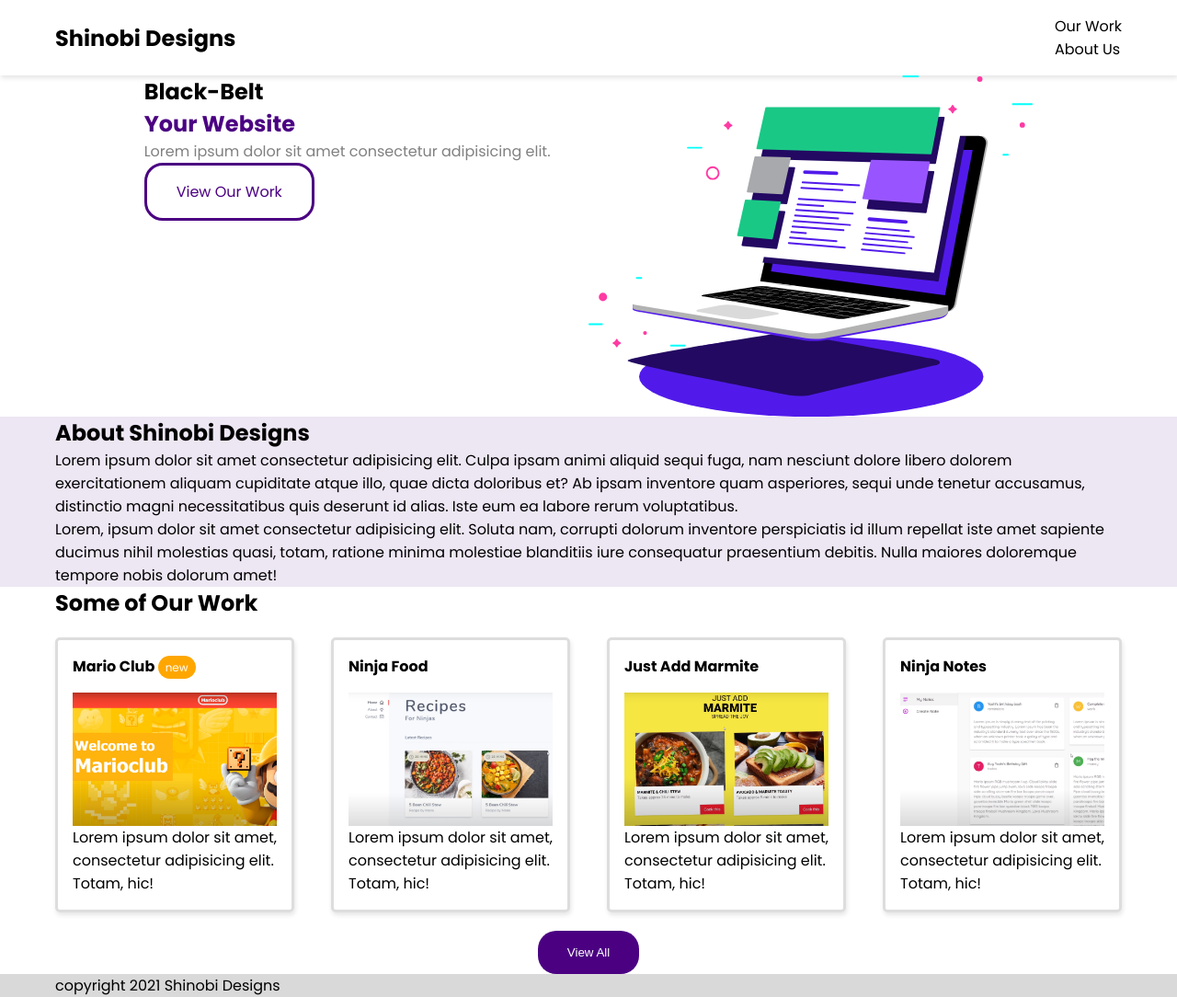
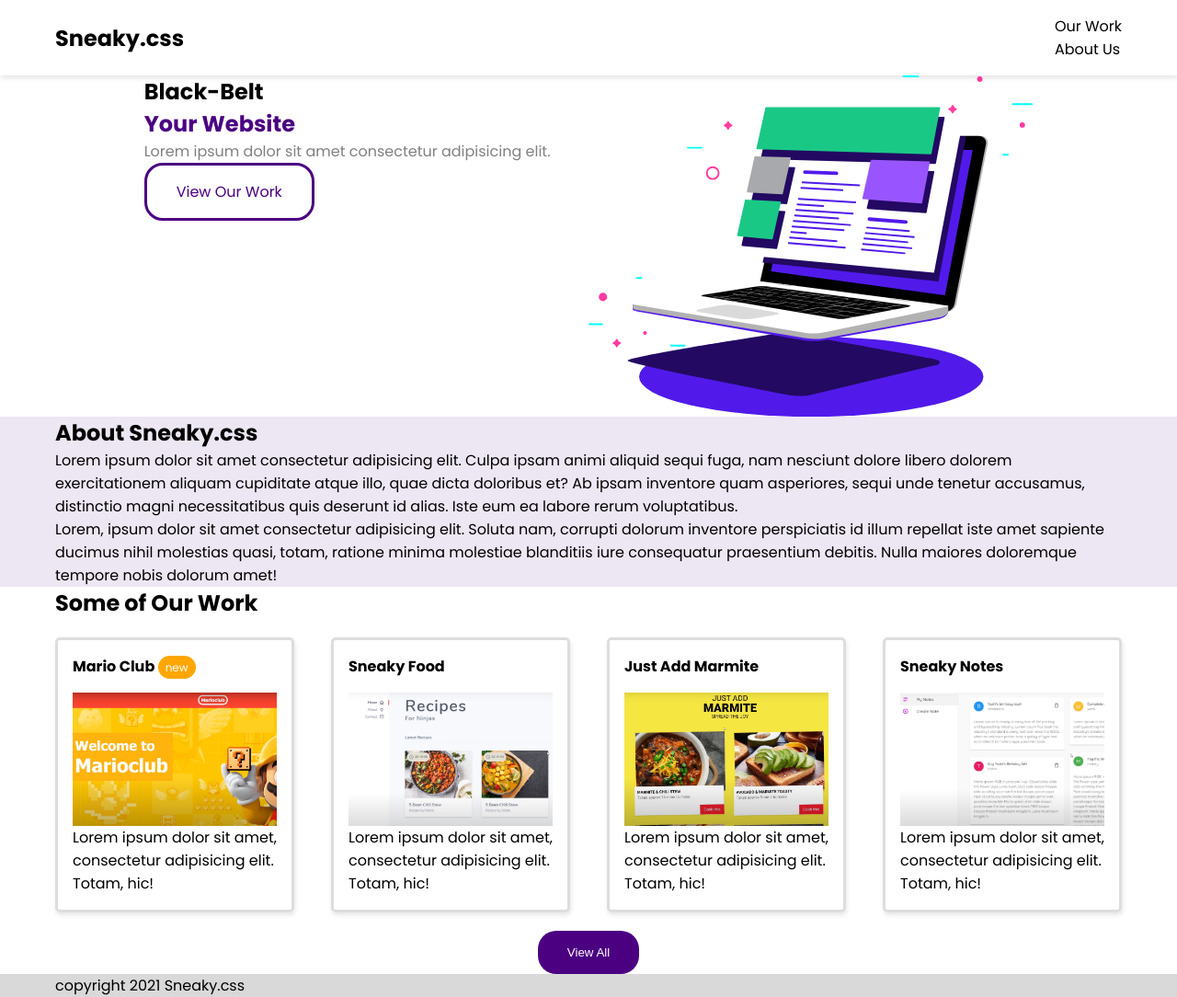
Before and after one commit to ThatGuyJamal/sneaky.css, a website: page example.html in a window 1280 px wide. Shown: the whole page at 92% size. Drawn offline with Linux system fonts and the light colour scheme.

Commit message:
chore: html page updates

```diff
--- a/homepage.html
+++ b/example.html
@@ -10,7 +10,7 @@
     <!-- navbar -->
     <nav class="navbar justify-between">
       <div class="container">
-        <h1 class="site-title">Shinobi Designs</h1>
+        <h1 class="site-title">Sneaky.css</h1>
         <ul class="display-f">
           <li class="ml-1 text-hover-secondary">
             <a href="#work">Our Work</a>
@@ -34,7 +34,7 @@
             Lorem ipsum dolor sit amet consectetur adipisicing elit.
           </p>
           <a
-            href="#work"
+            href="/"
             class="btn-outlined-secondary text-secondary text-hover-white"
             >View Our Work</a
           >
@@ -48,7 +48,7 @@
     <!-- about -->
     <section id="about" class="bg-secondary-light-9 mt-5 pt-4 pb-4">
       <div class="container">
-        <h2 class="mb-2">About Shinobi Designs</h2>
+        <h2 class="mb-2">About Sneaky.css</h2>
         <p>
           Lorem ipsum dolor sit amet consectetur adipisicing elit. Culpa ipsam
           animi aliquid sequi fuga, nam nesciunt dolore libero dolorem
@@ -86,7 +86,7 @@
           </div>
           <div class="col-12-xs col-6-md col-3-lg">
             <div class="card p-0">
-              <h3 class="card-title m-1">Ninja Food</h3>
+              <h3 class="card-title m-1">Sneaky Food</h3>
               <img src="/img/food.png" alt="" />
               <p class="m-1">
                 Lorem ipsum dolor sit amet, consectetur adipisicing elit. Totam,
@@ -106,7 +106,7 @@
           </div>
           <div class="col-12-xs col-6-md col-3-lg">
             <div class="card p-0">
-              <h3 class="card-title m-1">Ninja Notes</h3>
+              <h3 class="card-title m-1">Sneaky Notes</h3>
               <img src="/img/notes.png" alt="" />
               <p class="m-1">
                 Lorem ipsum dolor sit amet, consectetur adipisicing elit. Totam,
@@ -123,7 +123,7 @@
 
     <!-- footer -->
     <footer class="bg-gray-light-7 pt-3 pb-3 mt-5">
-      <div class="container">copyright 2021 Shinobi Designs</div>
+      <div class="container">copyright 2021 Sneaky.css</div>
     </footer>
   </body>
 </html>
```
Also changed, not shown: index.html (+2 -1 lines), lib/sass/README.md.
